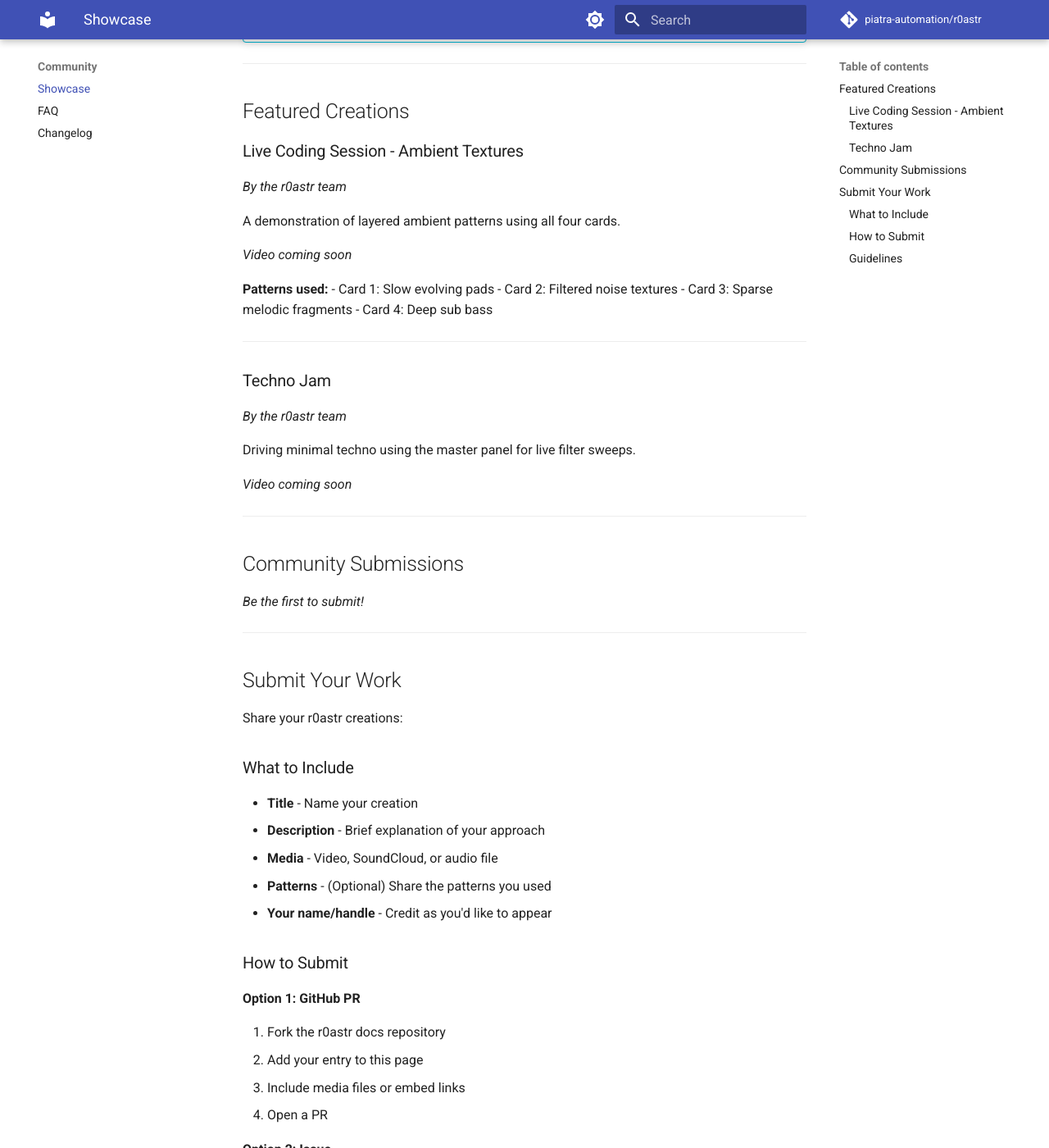
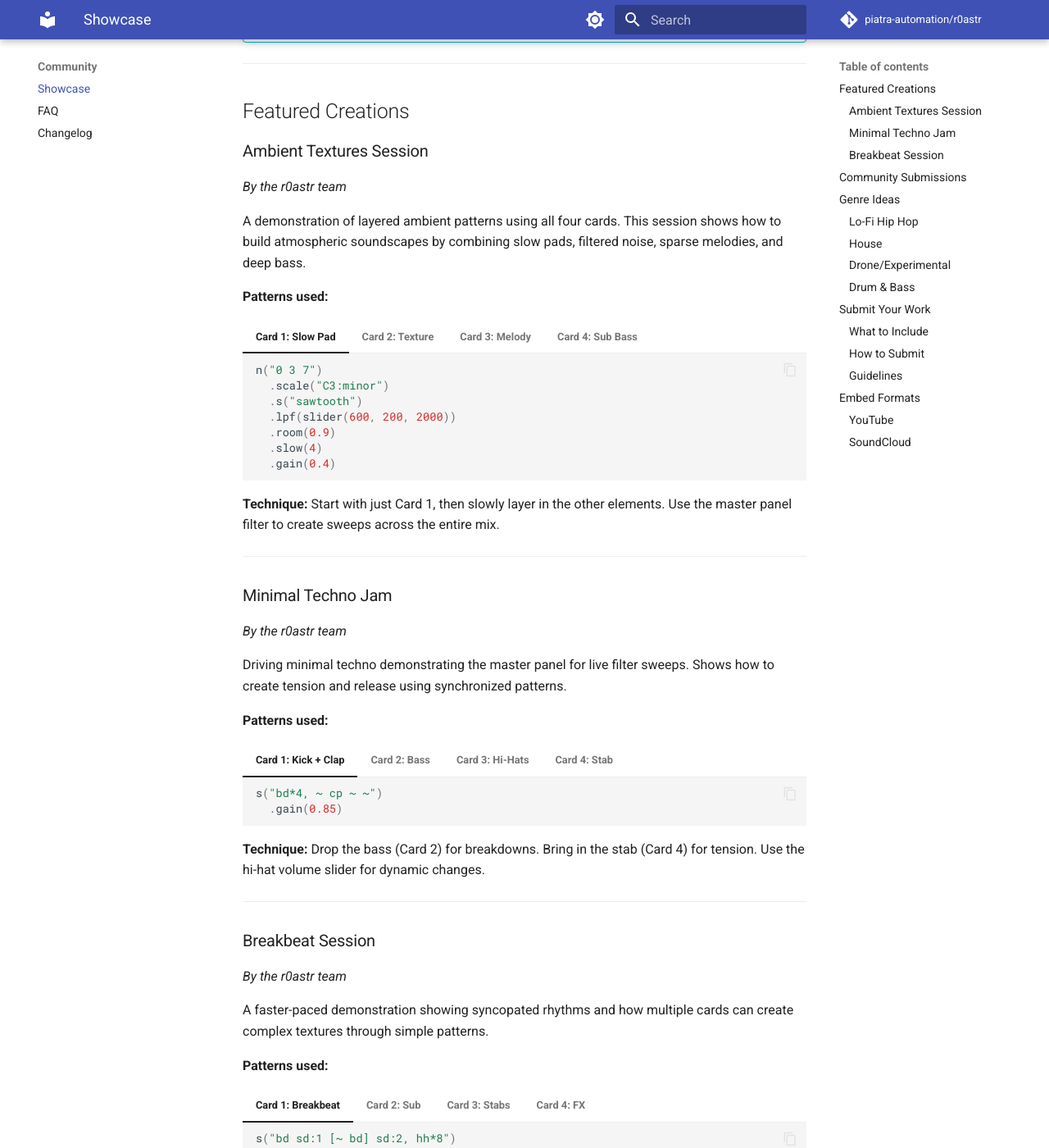
Before and after one commit to piatra-automation/r0astr, an MkDocs documentation site: the page built from docs-source/community/showcase.md, in a window 1280 px wide and 1400 px high, scrolled down 305 px. Shown: the whole window at 82% size. Built offline with MkDocs 1.6.1 and Material for MkDocs 9.7.7, drawn with Linux system fonts in a browser that asks for light colours; comment, search, counter and statistics services are not loaded; some of the changed text lies outside the part shown.

Commit message:
!!! update docs-source/community files

````diff
--- a/docs-source/community/showcase.md
+++ b/docs-source/community/showcase.md
@@ -9,73 +9,249 @@
 
 ## Featured Creations
 
-### Live Coding Session - Ambient Textures
+### Ambient Textures Session
 
 *By the r0astr team*
 
-A demonstration of layered ambient patterns using all four cards.
-
-<!-- Placeholder for video/audio embed -->
-*Video coming soon*
+A demonstration of layered ambient patterns using all four cards. This session shows how to build atmospheric soundscapes by combining slow pads, filtered noise, sparse melodies, and deep bass.
 
 **Patterns used:**
-- Card 1: Slow evolving pads
-- Card 2: Filtered noise textures
-- Card 3: Sparse melodic fragments
-- Card 4: Deep sub bass
+
+=== "Card 1: Slow Pad"
+
+    ```javascript
+    n("0 3 7")
+      .scale("C3:minor")
+      .s("sawtooth")
+      .lpf(slider(600, 200, 2000))
+      .room(0.9)
+      .slow(4)
+      .gain(0.4)
+    ```
+
+=== "Card 2: Texture"
+
+    ```javascript
+    s("noise")
+      .lpf(slider(400, 100, 3000))
+      .hpf(200)
+      .room(0.7)
+      .gain(0.15)
+    ```
+
+=== "Card 3: Melody"
+
+    ```javascript
+    n("0 ~ 4 ~, ~ 7 ~ 3")
+      .scale("C4:minor")
+      .s("triangle")
+      .room(0.6)
+      .slow(2)
+      .gain(0.35)
+    ```
+
+=== "Card 4: Sub Bass"
+
+    ```javascript
+    note("c2 ~ ~ e2")
+      .s("sine")
+      .lpf(200)
+      .slow(2)
+      .gain(0.5)
+    ```
+
+**Technique:** Start with just Card 1, then slowly layer in the other elements. Use the master panel filter to create sweeps across the entire mix.
 
 ---
 
-### Techno Jam
+### Minimal Techno Jam
 
 *By the r0astr team*
 
-Driving minimal techno using the master panel for live filter sweeps.
+Driving minimal techno demonstrating the master panel for live filter sweeps. Shows how to create tension and release using synchronized patterns.
 
-<!-- Placeholder for video/audio embed -->
-*Video coming soon*
+**Patterns used:**
+
+=== "Card 1: Kick + Clap"
+
+    ```javascript
+    s("bd*4, ~ cp ~ ~")
+      .gain(0.85)
+    ```
+
+=== "Card 2: Bass"
+
+    ```javascript
+    note("c1 ~ c1 c1")
+      .s("sawtooth")
+      .lpf(slider(250, 100, 800))
+      .gain(0.7)
+    ```
+
+=== "Card 3: Hi-Hats"
+
+    ```javascript
+    s("~ hh*16")
+      .gain(slider(0.3, 0, 0.6))
+    ```
+
+=== "Card 4: Stab"
+
+    ```javascript
+    n("[0,3,7] ~ ~ ~")
+      .scale("C3:minor")
+      .s("sawtooth")
+      .lpf(1500)
+      .room(0.3)
+      .gain(0.4)
+    ```
+
+**Technique:** Drop the bass (Card 2) for breakdowns. Bring in the stab (Card 4) for tension. Use the hi-hat volume slider for dynamic changes.
+
+---
+
+### Breakbeat Session
+
+*By the r0astr team*
+
+A faster-paced demonstration showing syncopated rhythms and how multiple cards can create complex textures through simple patterns.
+
+**Patterns used:**
+
+=== "Card 1: Breakbeat"
+
+    ```javascript
+    s("bd sd:1 [~ bd] sd:2, hh*8")
+      .fast(1.5)
+      .gain(0.8)
+    ```
+
+=== "Card 2: Sub"
+
+    ```javascript
+    note("c2 ~ [c2 c2] ~")
+      .s("square")
+      .lpf(300)
+      .gain(0.6)
+    ```
+
+=== "Card 3: Stabs"
+
+    ```javascript
+    n("[0,4,7] ~ [0,4,7] ~")
+      .scale("C4:minor")
+      .s("sawtooth")
+      .lpf(slider(1000, 400, 3000))
+      .gain(0.4)
+    ```
+
+=== "Card 4: FX"
+
+    ```javascript
+    s("glitch:0 ~ glitch:2 ~")
+      .fast(2)
+      .room(0.5)
+      .gain(slider(0.3, 0, 0.5))
+    ```
 
 ---
 
 ## Community Submissions
 
-*Be the first to submit!*
+*Your creations could be featured here!*
+
+---
+
+## Genre Ideas
+
+Looking for inspiration? Here are some directions to explore:
+
+### Lo-Fi Hip Hop
+
+- Slow tempo (around 70-85 BPM equivalent)
+- Dusty drum samples
+- Simple chord progressions
+- Room reverb for warmth
+
+### House
+
+- Four-on-the-floor kick
+- Offbeat hi-hats
+- Chord stabs
+- Filtered bass lines
+
+### Drone/Experimental
+
+- Very slow patterns (`.slow(8)` or more)
+- Layered sine waves
+- Long reverb tails
+- Minimal percussion
+
+### Drum & Bass
+
+- Fast patterns (`.fast(2)` or more)
+- Syncopated breaks
+- Rolling bass
+- Sharp hi-hats
 
 ---
 
 ## Submit Your Work
 
-Share your r0astr creations:
+Share your r0astr creations with the community!
 
 ### What to Include
 
-- **Title** - Name your creation
-- **Description** - Brief explanation of your approach
-- **Media** - Video, SoundCloud, or audio file
-- **Patterns** - (Optional) Share the patterns you used
-- **Your name/handle** - Credit as you'd like to appear
+| Required | Optional |
+|----------|----------|
+| Title | Video/audio link |
+| Your name/handle | Screenshot |
+| Description | Patterns used |
+| How you used r0astr | Tips/techniques |
 
 ### How to Submit
 
-**Option 1: GitHub PR**
+**Option 1: GitHub Pull Request**
 
-1. Fork the r0astr docs repository
-2. Add your entry to this page
-3. Include media files or embed links
-4. Open a PR
+1. Fork the [r0astr repository](https://github.com/piatra-automation/r0astr)
+2. Add your entry to `docs-source/community/showcase.md`
+3. Include any media files in `docs-source/assets/`
+4. Open a PR with title `[Showcase] Your Creation Title`
 
-**Option 2: Issue**
+**Option 2: GitHub Issue**
 
-1. Open a [GitHub Issue](https://github.com/piatra-automation/r0astr/issues/new)
+1. Open a [new issue](https://github.com/piatra-automation/r0astr/issues/new)
 2. Use title: `[Showcase] Your Creation Title`
-3. Include description and links to media
+3. Include:
+   - Description of your creation
+   - Link to video/audio (YouTube, SoundCloud, etc.)
+   - Patterns if you want to share them
+   - Any tips or techniques
 
 ### Guidelines
 
-- Keep it musical - this is about the music you make
-- Family-friendly content
-- Credit samples if using copyrighted material
-- Be supportive of others' submissions
+- **Be original** - Your own work only
+- **Be respectful** - Family-friendly content
+- **Credit samples** - Note any copyrighted material used
+- **Share knowledge** - Tips and patterns help others learn
+
+---
+
+## Embed Formats
+
+For maintainers adding submissions:
+
+### YouTube
+
+```html
+<iframe width="560" height="315" src="https://www.youtube.com/embed/VIDEO_ID" frameborder="0" allowfullscreen></iframe>
+```
+
+### SoundCloud
+
+```html
+<iframe width="100%" height="166" src="https://w.soundcloud.com/player/?url=https%3A//soundcloud.com/USER/TRACK" frameborder="0"></iframe>
+```
 
 ---
 
````
Also changed, not shown: docs-source/community/changelog.md (+3 -1 lines).
